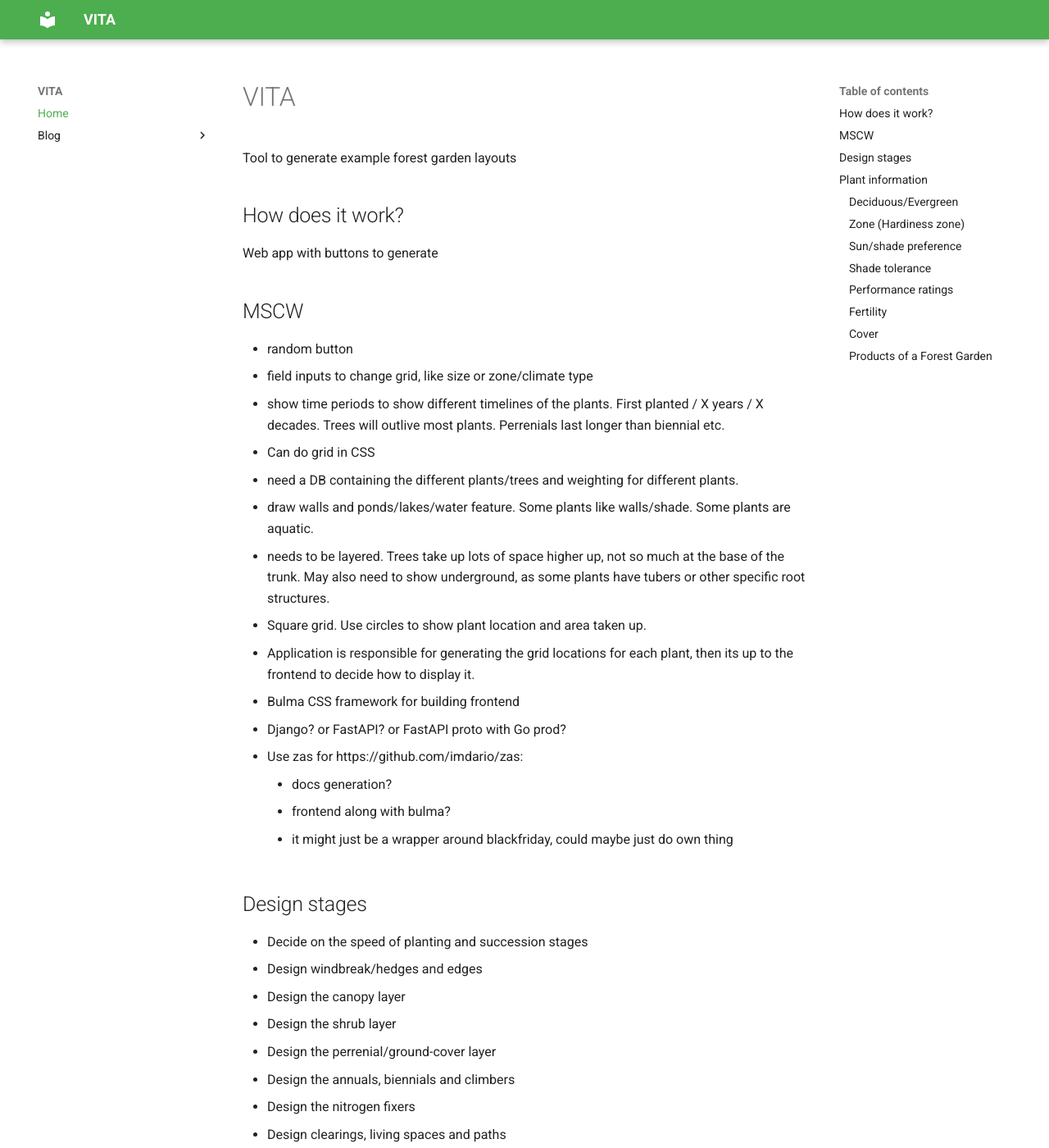
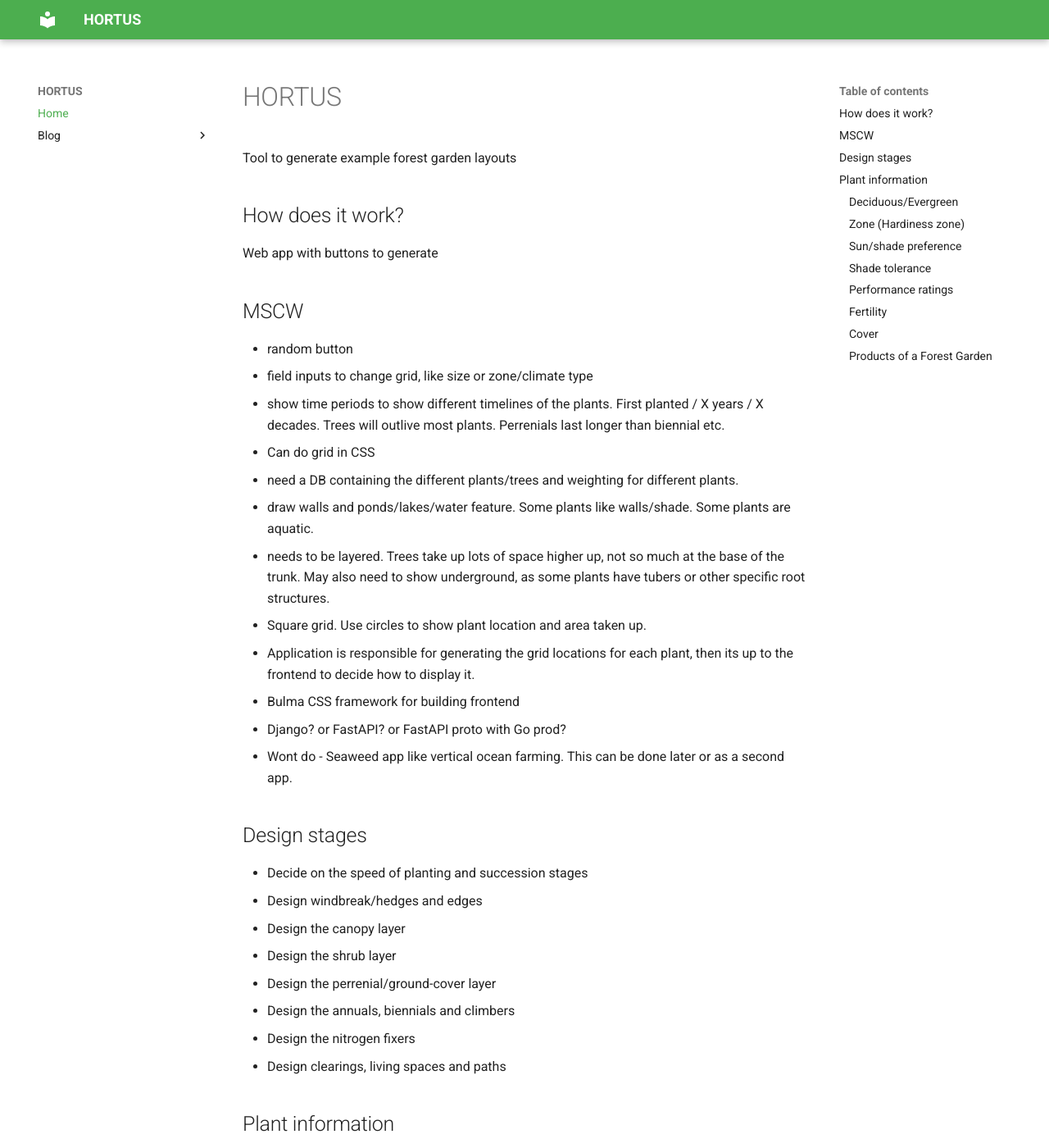
Before and after one commit to omussell/hortus, an MkDocs documentation site: the page built from docs/index.md, in a window 1280 px wide and 1400 px high. Shown: the whole window at 82% size. Built offline with MkDocs 1.6.1 and Material for MkDocs 9.7.7, drawn with Linux system fonts in a browser that asks for light colours.

Commit message:
Rename app

```diff
--- a/docs/index.md
+++ b/docs/index.md
@@ -1,4 +1,4 @@
-# VITA
+# HORTUS
 
 Tool to generate example forest garden layouts
 
@@ -21,10 +21,7 @@ Web app with buttons to generate
 - Application is responsible for generating the grid locations for each plant, then its up to the frontend to decide how to display it.
 - Bulma CSS framework for building frontend
 - Django? or FastAPI? or FastAPI proto with Go prod?
-- Use zas for https://github.com/imdario/zas:
-    - docs generation?
-    - frontend along with bulma?
-    - it might just be a wrapper around blackfriday, could maybe just do own thing
+- Wont do - Seaweed app like vertical ocean farming. This can be done later or as a second app.
 
 ## Design stages
 
--- a/mkdocs.yml
+++ b/mkdocs.yml
@@ -1,4 +1,4 @@
-site_name: "VITA"
+site_name: "HORTUS"
 theme:
   name: "material"
   palette:
```
